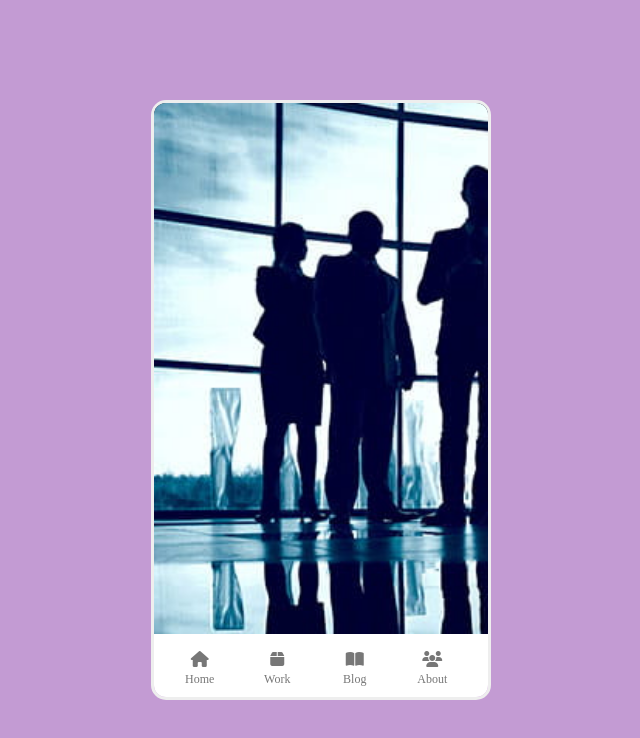
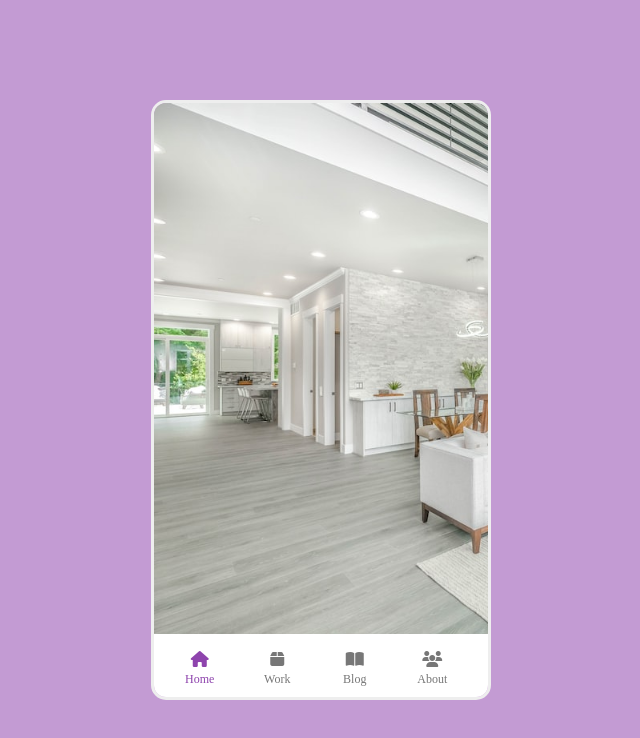
Before and after one commit to Am1d1v/MobileTabNavigation, a plain HTML site: page index.html in a window 1280 px wide. Both pictures are taken after a click on the item "Home". Shown: the whole page, without its empty margins (319-959 px from the left). Drawn offline with Linux system fonts and the light colour scheme; files whose address does not match are found by name.

Commit message:
Add files via upload

```diff
--- a/index.html
+++ b/index.html
@@ -17,7 +17,7 @@
         <img src="img/About.jpg" alt="About" class="content">
         <nav>
             <ul>
-                <li>
+                <li class="active">
                     <i class="fas fa-home"></i>
                     <P>Home</P>
                 </li>
@@ -37,5 +37,6 @@
         </nav>
     </div>
 
+    <script src="script.js"></script>
 </body>
 </html>
--- /dev/null
+++ b/script.js
@@ -0,0 +1,22 @@
+
+
+const contents = document.querySelectorAll('.content');
+const listItems = document.querySelectorAll('nav ul li');
+
+listItems.forEach((item, index) => {
+    item.addEventListener('click', () => {
+        hideAllContents();
+        hideAllItems();
+
+        item.classList.add('active');
+        contents[index].classList.add('show');
+    })
+})
+
+function hideAllContents(){
+    contents.forEach(content => content.classList.remove('show'));
+}
+
+function hideAllItems(){
+    listItems.forEach(item => item.classList.remove('active'));
+}
--- a/style.css
+++ b/style.css
@@ -22,8 +22,8 @@ body{
     width: 340px;
 }
 
-.phone .content{
-        opacity: 1;
+.content{
+        opacity: 0;
         object-fit: cover;
         position: absolute;
         top: 0;
@@ -32,8 +32,8 @@ body{
         transition: opacity 0.4s;
     }
 
-.phone .content .show {
-  opacity: 0;
+.show {
+  opacity: 1;
 }
 
 nav{
@@ -65,6 +65,6 @@ nav ul li p {
   padding: 1px;
 }
 
-nav ul li:hover, nav ul il.active{
+.active{
   color: #8e44ad
 }
```
